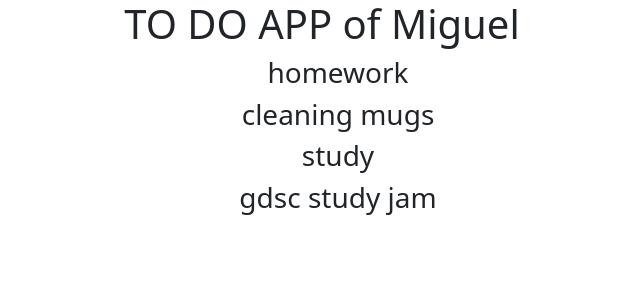
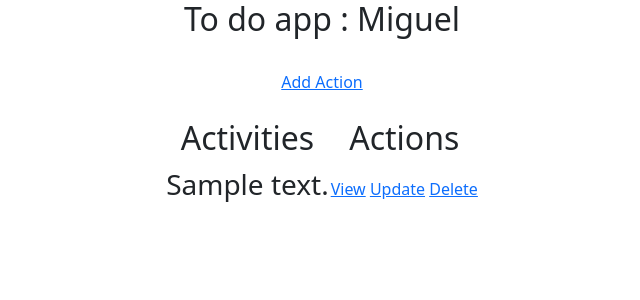
Before and after one commit to Kiel-Hyre/gdsc-plm-backend, a Django app: page /hello/index/ in a window 1280 px wide. Shown: the top 300 px of the page, without its empty margins (318-958 px from the left). Run offline with Django 3.2, Linux system fonts and the light colour scheme; tables that the repository leaves empty hold one stand-in row (values such as "Sample post").

Commit message:
basic crud

```diff
--- a/hello/models.py
+++ b/hello/models.py
@@ -4,3 +4,7 @@ from django.db import models
 
 class Action(models.Model):
     text = models.CharField(max_length=255)
+    description = models.CharField(max_length=255, default='something')
+
+    def __str__(self):
+        return self.text
--- a/hello/templates/hello.html
+++ b/hello/templates/hello.html
@@ -11,13 +11,27 @@
 </head>
 <body>
     <!-- <h1>TO DO APP</h1> -->
-    <div class="container text-center">
-        <h1>TO DO APP of {{ name }} </h1>
-        <ul>
+    <center><h2> To do app : {{ name }} </h2></center>
+    <br>
+    <center><a href="{% url 'hello-add' %}">Add Action </a></center>
+    <br>
+    <div class="d-flex justify-content-center">
+        <table class='text-center'>
+            <tr>
+             <th> <h2> Activities </h2> </th>
+             <th><h2> Actions </h2></th>
+            <tr>
+
             {% for t in to_do %}
-                <li><h3>{{ t }}</h3></li>
-                <!-- <li><h3>{{ t.text }}</h3></li> -->
+            <tr>
+                <td><h3>{{ t.text }}</h3></td>
+                <td>
+                    <a href="{% url 'hello-view' t.pk %}"> View</a>
+                    <a href="{% url 'hello-update' t.pk %}"> Update</a>
+                    <a href="{% url 'hello-delete' t.pk %}">Delete</a>
+                </td>
+            </tr>
             {% endfor %}
-        </ul>
+        </table>
     </div>
 </body>
--- a/hello/urls.py
+++ b/hello/urls.py
@@ -3,4 +3,8 @@ from . import views
 
 urlpatterns = [
     path('index/', views.hello, name='hello-index'),
+    path('view/<str:pk>/', views.hello_view, name='hello-view'),
+    path('delete/<str:pk>/', views.hello_delete, name='hello-delete'),
+    path('add/', views.hello_add, name='hello-add'),
+    path('update/<str:pk>/', views.hello_update, name='hello-update'),
 ]
--- a/hello/views.py
+++ b/hello/views.py
@@ -1,7 +1,8 @@
-from django.shortcuts import render
-from django.http import HttpResponse
+from django.shortcuts import render, redirect, get_object_or_404, reverse
+from django.http import HttpResponse, HttpResponseRedirect
 
 from . import models # v5
+from . import forms # 6
 
 # v1
 # def hello(request):
@@ -17,16 +18,16 @@ def hello(request):
 
     # v4
     # https://docs.djangoproject.com/en/3.2/ref/templates/builtins/
-    context = {
-        'name': 'Miguel', # change the name
-        'to_do': [
-            'homework',
-            'cleaning mugs',
-            'study',
-            'gdsc study jam',
-        ]
-    }
-    return render(request, 'hello.html', context)
+    # context = {
+    #     'name': 'Miguel', # change the name
+    #     'to_do': [
+    #         'homework',
+    #         'cleaning mugs',
+    #         'study',
+    #         'gdsc study jam',
+    #     ]
+    # }
+    # return render(request, 'hello.html', context)
 
     # v5 cont
     # context = {
@@ -35,3 +36,79 @@ def hello(request):
     #     # 'to_do': models.Action.objects.all().values_list('text', flat=True),
     # }
     # return render(request, 'hello.html', context)
+
+    # v6
+    # by default once the page was loaded it tries a GET METHOD
+    if request.method == 'GET':
+        # raise Exception(True)
+
+        context = {
+            'name': 'Miguel',
+            'to_do': models.Action.objects.all(),
+            # 'to_do': models.Action.objects.all().values_list('text', flat=True),
+        }
+        return render(request, 'hello.html', context)
+
+def hello_view(request, pk):
+    if request.method == 'GET':
+        obj = get_object_or_404(models.Action, pk=pk)
+        return render(request, 'hello-view.html', {'data': obj})
+    return HttpResponseRedirect(reverse('hello-index'))
+
+def hello_delete(request, pk):
+    obj = get_object_or_404(models.Action, pk=pk)
+    if request.method == 'POST':
+        obj.delete()
+        return HttpResponseRedirect(reverse('hello-index'))
+    return render(request, 'hello-delete.html', {'data': obj})
+
+
+def hello_add(request):
+    context = {}
+    form = forms.ActionAddForm()
+
+    if request.method == 'POST':
+
+        # normal form
+        form = forms.ActionAddForm(request.POST)
+        if form.is_valid():
+            models.Action.objects.create(**form.cleaned_data)
+
+        # modelform
+        # form = forms.ActionAddModelForm(request.POST)
+        # if form.is_valid(): form.save()
+
+        return HttpResponseRedirect(reverse('hello-index'))
+    context['form'] = form
+    return render(request, 'hello-add.html', context)
+
+
+def hello_update(request, pk ):
+    obj = get_object_or_404(models.Action, pk=pk)
+
+    context = {}
+    form = forms.ActionUpdateForm()
+
+    # manually initialize all values from object to the form
+    form.fields['text'].initial = obj.text
+    form.fields['description'].initial = obj.description
+
+    if request.method == 'POST':
+        # normal form
+        form = forms.ActionUpdateForm(request.POST)
+        if form.is_valid():
+            for k, v in form.cleaned_data.items():
+                setattr(obj, k, v)
+            obj.save()
+        return HttpResponseRedirect(reverse('hello-index'))
+    context['form'] = form
+    context['data'] = obj
+
+    # modelform version
+    # context = {}
+    # form = forms.ActionUpdateModelForm(instance=obj)
+    # if request.method == 'POST':
+        # form = forms.ActionUpdateModelForm(request.POST, instance=obj)
+        # if form.is_valid(): form.save()
+
+    return render(request, 'hello-update.html', context)
```
Also changed, not shown: hello/forms.py (added, +28 -0 lines), hello/templates/hello-add.html (added, +23 -0 lines), hello/templates/hello-delete.html (added, +23 -0 lines), hello/templates/hello-update.html (added, +23 -0 lines), hello/templates/hello-view.html (added, +22 -0 lines), README.md, hello/migrations/0001_initial.py (added).
